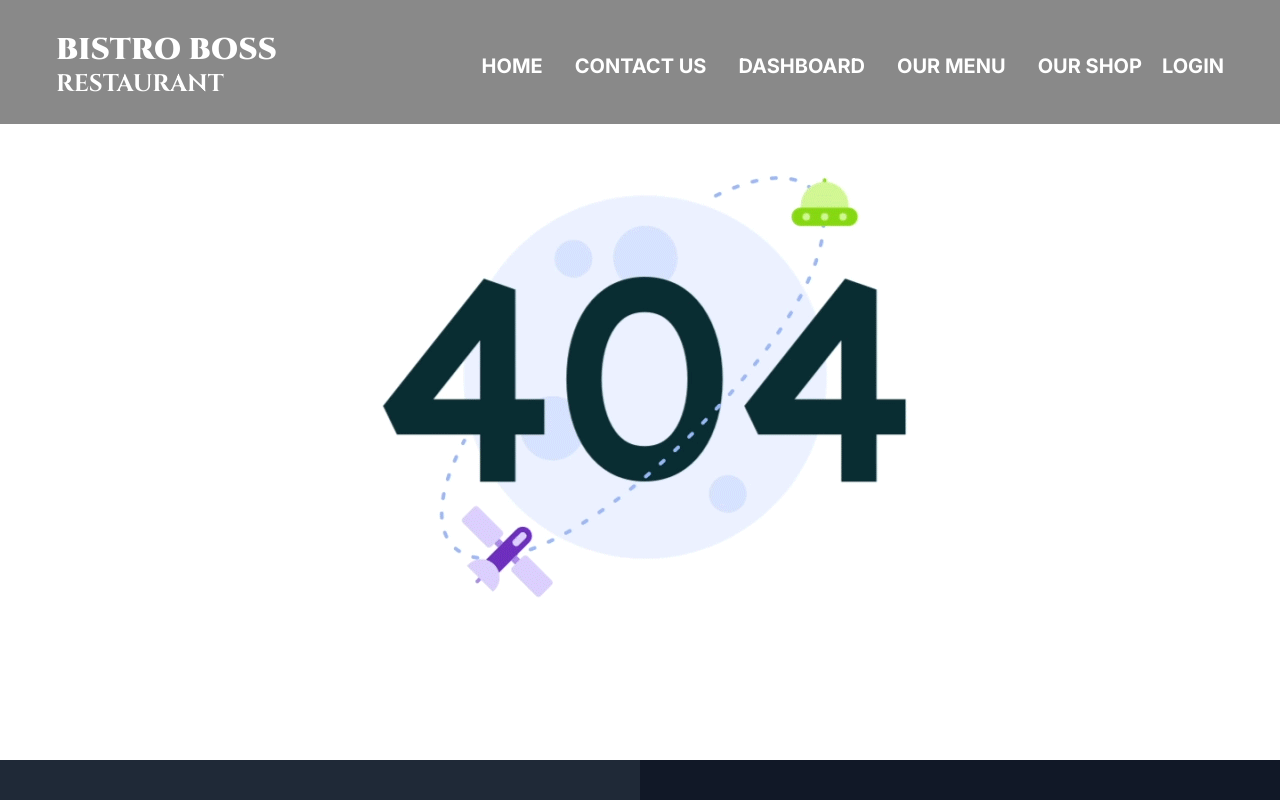
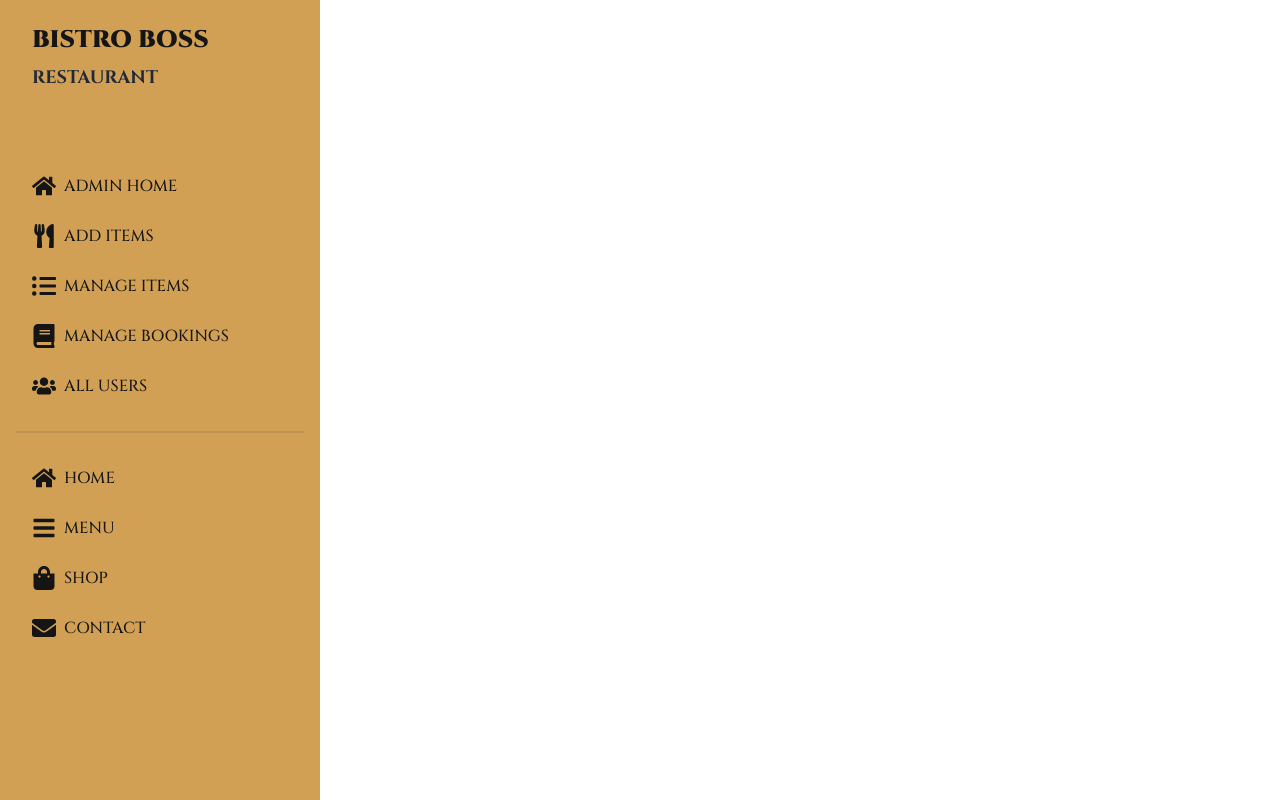
Before and after one commit to ajmainnishu/bistro-boss-restaurant-client-phero, a React (Vite) app: page /dashboard in a window 1280 px wide. Shown: the top 800 px of the page. Built offline with nearby package versions, Linux system fonts and the light colour scheme; no server answers.

Commit message:
feat: Dashboard layout component added

```diff
--- a/index.html
+++ b/index.html
@@ -13,7 +13,7 @@
   <link rel="preconnect" href="https://fonts.googleapis.com">
   <link rel="preconnect" href="https://fonts.gstatic.com" crossorigin>
   <link
-    href="https://fonts.googleapis.com/css2?family=Cinzel:wght@400;600;700;900&family=Inter:wght@400;500;600;700&family=Raleway:wght@600&display=swap"
+    href="https://fonts.googleapis.com/css2?family=Cinzel:wght@400;500;600;700;900&family=Inter:wght@400;500;600;700&family=Raleway:wght@600&display=swap"
     rel="stylesheet">
 </head>
 
--- a/src/App.jsx
+++ /dev/null
@@ -1,17 +0,0 @@
-import { Outlet, useLocation } from 'react-router-dom';
-import Navigation from './shared/Navigation/Navigation';
-import Footer from './shared/Footer/Footer';
-
-function App() {
-  const location = useLocation();
-  const noHeaderFooter = location.pathname.includes('login') || location.pathname.includes('signup');
-  return (
-    <div>
-      {noHeaderFooter || <Navigation></Navigation>}
-      <Outlet></Outlet>
-      {noHeaderFooter || <Footer></Footer>}
-    </div>
-  )
-}
-
-export default App;
--- /dev/null
+++ b/src/Layout/Dashboard.jsx
@@ -0,0 +1,57 @@
+import { Link, Outlet } from "react-router-dom";
+import { FaHome, FaCalendarAlt, FaWallet, FaShoppingCart, FaBars, FaShoppingBag, FaEnvelope, FaDumpster, FaUsers, FaBook, FaUtensils, FaListUl } from 'react-icons/fa';
+
+const Dashboard = () => {
+    // admin check
+    const isAdmin = true;
+    return (
+        <div>
+            <div className="drawer lg:drawer-open">
+                <input id="my-drawer-2" type="checkbox" className="drawer-toggle" />
+                <div className="drawer-content flex flex-col items-center justify-center">
+                    {/* outlet */}
+                    <Outlet></Outlet>
+                    {/* button */}
+                    <label htmlFor="my-drawer-2" className="btn bg-[#D1A054] drawer-button lg:hidden rounded">Open drawer</label>
+                </div>
+                <div className="drawer-side">
+                    <label htmlFor="my-drawer-2" aria-label="close sidebar" className="drawer-overlay"></label>
+                    <ul className="menu p-4 space-y-2.5 w-80 min-h-full bg-[#D1A054] text-base-content">
+                        {/* website logo */}
+                        <li className="mb-14">
+                            <Link to={`/`} className="flex flex-col items-start">
+                                <span className="font-[cinzel] font-[900] md:text-2xl text-xl text-[#151515]">BISTRO BOSS</span>
+                                <span className="font-[cinzel] font-bold md:text-lg">RESTAURANT</span>
+                            </Link>
+                        </li>
+                        {/* user */}
+                        {
+                            isAdmin ? <>
+                                <li className="text-[#151515] font-cinzel text-base font-medium"><Link className="hover:text-white hover:font-bold"><FaHome className="text-2xl" />ADMIN HOME</Link></li>
+                                <li className="text-[#151515] font-cinzel text-base font-medium"><Link className="hover:text-white hover:font-bold"><FaUtensils className="text-2xl" />ADD ITEMS</Link></li>
+                                <li className="text-[#151515] font-cinzel text-base font-medium"><Link className="hover:text-white hover:font-bold"><FaListUl className="text-2xl" />MANAGE ITEMS</Link></li>
+                                <li className="text-[#151515] font-cinzel text-base font-medium"><Link className="hover:text-white hover:font-bold"><FaBook className="text-2xl" />MANAGE BOOKINGS</Link></li>
+                                <li className="text-[#151515] font-cinzel text-base font-medium"><Link className="hover:text-white hover:font-bold"><FaUsers className="text-2xl" />ALL USERS</Link></li>
+                            </> : <>
+                                <li className="text-[#151515] font-cinzel text-base font-medium"><Link className="hover:text-white hover:font-bold"><FaHome className="text-2xl" />USER HOME</Link></li>
+                                <li className="text-[#151515] font-cinzel text-base font-medium"><Link className="hover:text-white hover:font-bold"><FaCalendarAlt className="text-2xl" />RESERVATION</Link></li>
+                                <li className="text-[#151515] font-cinzel text-base font-medium"><Link className="hover:text-white hover:font-bold"><FaWallet className="text-2xl" />PAYMENT HISTORY</Link></li>
+                                <li className="text-[#151515] font-cinzel text-base font-medium"><Link className="hover:text-white hover:font-bold"><FaShoppingCart className="text-2xl" />MY CART</Link></li>
+                                <li className="text-[#151515] font-cinzel text-base font-medium"><Link className="hover:text-white hover:font-bold"><FaDumpster className="text-2xl" />ADD REVIEW</Link></li>
+                                <li className="text-[#151515] font-cinzel text-base font-medium"><Link className="hover:text-white hover:font-bold"><FaCalendarAlt className="text-2xl" />MY BOOKING</Link></li>
+                            </>
+                        }
+                        <div className="divider py-4"></div>
+                        <li className="text-[#151515] font-cinzel text-base font-medium"><Link to={`/`} className="hover:text-white hover:font-bold"><FaHome className="text-2xl" />HOME</Link></li>
+                        <li className="text-[#151515] font-cinzel text-base font-medium"><Link to={`/menu`} className="hover:text-white hover:font-bold"><FaBars className="text-2xl" />MENU</Link></li>
+                        <li className="text-[#151515] font-cinzel text-base font-medium"><Link to={`/shop/salads`} className="hover:text-white hover:font-bold"><FaShoppingBag className="text-2xl" />SHOP</Link></li>
+                        <li className="text-[#151515] font-cinzel text-base font-medium"><Link to={`/contact`} className="hover:text-white hover:font-bold"><FaEnvelope className="text-2xl" />CONTACT</Link></li>
+                    </ul>
+
+                </div>
+            </div>
+        </div>
+    );
+};
+
+export default Dashboard;
--- /dev/null
+++ b/src/Layout/Main.jsx
@@ -0,0 +1,17 @@
+import { Outlet, useLocation } from 'react-router-dom';
+import Navigation from '../shared/Navigation/Navigation';
+import Footer from '../shared/Footer/Footer';
+
+const Main = () => {
+    const location = useLocation();
+    const noHeaderFooter = location.pathname.includes('login') || location.pathname.includes('signup');
+    return (
+        <div>
+            {noHeaderFooter || <Navigation></Navigation>}
+            <Outlet></Outlet>
+            {noHeaderFooter || <Footer></Footer>}
+        </div>
+    )
+};
+
+export default Main;
--- a/src/shared/Navigation/Navigation.jsx
+++ b/src/shared/Navigation/Navigation.jsx
@@ -11,7 +11,7 @@ const Navigation = () => {
     const nav = <>
         <li><Link to={`/`} className="font-extrabold text-xl hover:text-[#EEFF25]">HOME</Link></li>
         <li><Link to={`/contact`} className="font-extrabold text-xl hover:text-[#EEFF25]">CONTACT US</Link></li>
-        <li><Link className="font-extrabold text-xl hover:text-[#EEFF25]">DASHBOARD</Link></li>
+        <li><Link to={`/dashboard`} className="font-extrabold text-xl hover:text-[#EEFF25]">DASHBOARD</Link></li>
         <li><Link to={`/menu`} className="font-extrabold text-xl hover:text-[#EEFF25]">OUR MENU</Link></li>
         <li><Link to={`/shop/salads`} className="font-extrabold text-xl hover:text-[#EEFF25] pe-0">OUR SHOP</Link></li>
     </>
```
Also changed, not shown: src/routes/router.jsx (+12 -2 lines).
